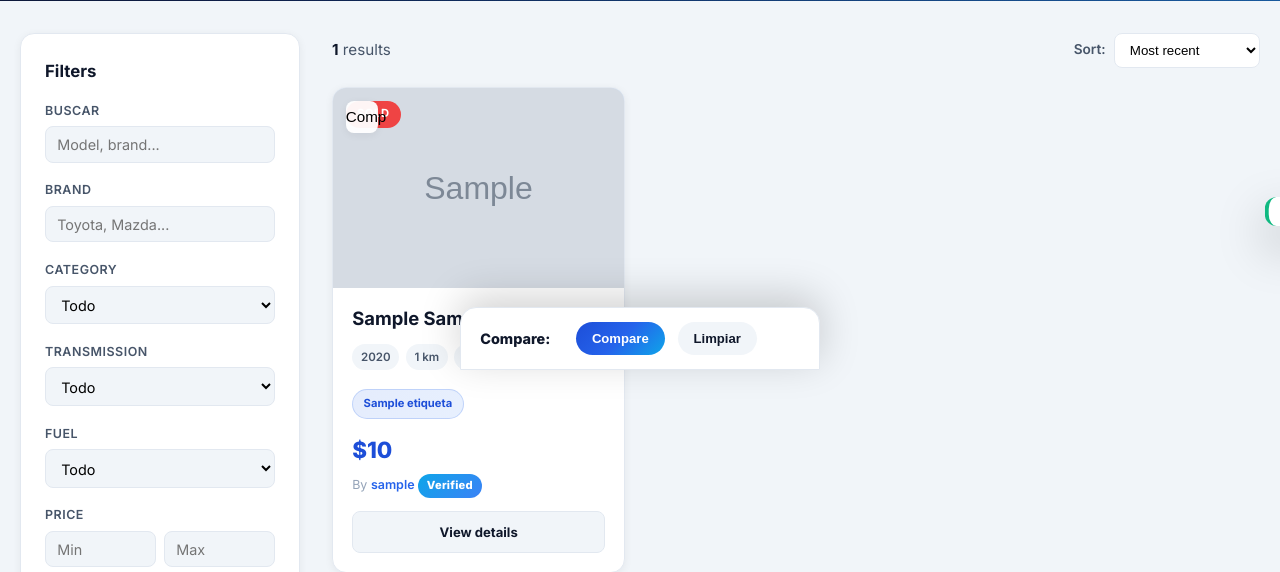
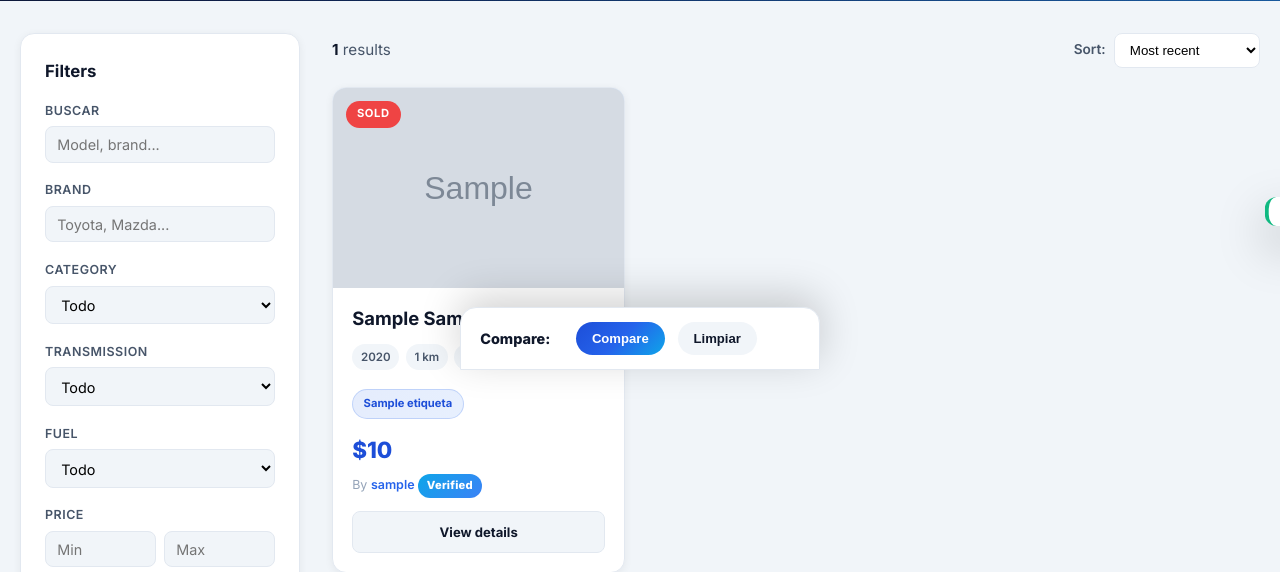
Before and after one commit to cadasaso/cuchao-venta-carros-usados, a Django app: page / in a window 1280 px wide. Shown: the part 550-1122 px from the top of the page. Run offline with Django 5.2, Linux system fonts and the light colour scheme; tables that the repository leaves empty hold one stand-in row (values such as "Sample post"); grey boxes marked "Sample" are stand-in pictures.

Commit message:
fix: small visual adjustments on catalog cards
- Replace compare button text with symbols (⇄ / ✓)
- Hide compare button by default, show on card hover
- Fix compare button position so it no longer overlaps availability badge

```diff
--- a/carros/static/carros/styles.css
+++ b/carros/static/carros/styles.css
@@ -907,14 +907,18 @@ html[data-theme="dark"] .chat-msg--other .chat-bubble {
     font-weight: 800; cursor: pointer; font-size: 0.82rem;
 }
 .btn-add-compare {
-    position: absolute; top: 0.8rem; left: 0.8rem;
-    width: 32px; height: 32px; border-radius: 8px;
-    background: rgba(255,255,255,.95); border: 0; cursor: pointer;
-    font-size: 0.95rem; box-shadow: var(--shadow-sm);
+    position: absolute; top: 3rem; left: 0.8rem;
+    width: 28px; height: 28px; border-radius: 6px;
+    background: rgba(255,255,255,.9); border: 0; cursor: pointer;
+    font-size: 1rem; line-height: 28px; text-align: center;
+    color: #1e293b;
     z-index: 5; transition: all .2s;
+    opacity: 0; transform: scale(0.8);
+    backdrop-filter: blur(4px);
 }
-.btn-add-compare:hover { background: var(--gradient); color: white; }
-.btn-add-compare.added { background: var(--success); color: white; }
+.car-card:hover .btn-add-compare { opacity: 1; transform: scale(1); }
+.btn-add-compare:hover { background: var(--gradient); color: white; transform: scale(1.12); }
+.btn-add-compare.added { background: var(--success); color: white; opacity: 1; transform: scale(1); }
 
 /* ============== COMPARE TABLE ============== */
 .compare-grid {
--- a/templates/base.html
+++ b/templates/base.html
@@ -224,11 +224,11 @@
         const ix = arr.findIndex(x => x.id === id);
         if (ix >= 0) {
             arr.splice(ix, 1);
-            if (btn) { btn.classList.remove('added'); btn.textContent = 'COMP'; }
+            if (btn) { btn.classList.remove('added'); btn.textContent = '⇄'; }
         } else {
             if (arr.length >= 4) { mostrarToast('{% trans "Maximum 4 cars to compare" %}'); return; }
             arr.push({id, titulo, img});
-            if (btn) { btn.classList.add('added'); btn.textContent = 'OK'; }
+            if (btn) { btn.classList.add('added'); btn.textContent = '✓'; }
         }
         saveCompare(arr);
     }
@@ -254,14 +254,14 @@
         localStorage.removeItem(COMPARE_KEY);
         renderCompare();
         document.querySelectorAll('.btn-add-compare.added').forEach(b => {
-            b.classList.remove('added'); b.textContent = 'COMP';
+            b.classList.remove('added'); b.textContent = '⇄';
         });
     }
     (function() {
         const ids = getCompare().map(x => x.id);
         document.querySelectorAll('.btn-add-compare').forEach(b => {
             const id = parseInt(b.dataset.carId);
-            if (ids.includes(id)) { b.classList.add('added'); b.textContent = 'OK'; }
+            if (ids.includes(id)) { b.classList.add('added'); b.textContent = '✓'; }
         });
         renderCompare();
     })();
--- a/templates/catalogo.html
+++ b/templates/catalogo.html
@@ -146,7 +146,7 @@
                         {% if carro.vendido %}<span class="badge-vendido">{% trans "Sold" %}</span>
                         {% else %}<span class="badge-disponible">{% trans "Available" %}</span>{% endif %}
                     </a>
-                    <button class="btn-add-compare" data-car-id="{{ carro.id }}" onclick="toggleCompareCar({{ carro.id }}, '{{ carro.marca }} {{ carro.modelo|escapejs }}', '{% if carro.imagen %}{{ carro.imagen.url }}{% endif %}', this)" title="{% trans "Compare" %}">Comp</button>
+                    <button class="btn-add-compare" data-car-id="{{ carro.id }}" onclick="toggleCompareCar({{ carro.id }}, '{{ carro.marca }} {{ carro.modelo|escapejs }}', '{% if carro.imagen %}{{ carro.imagen.url }}{% endif %}', this)" title="{% trans "Compare" %}">⇄</button>
                     {% if user.is_authenticated %}
                     <form method="post" action="{% url 'toggle_favorito' carro.id %}" style="position:absolute; top:0.8rem; right:0.8rem;">
                         {% csrf_token %}
```
